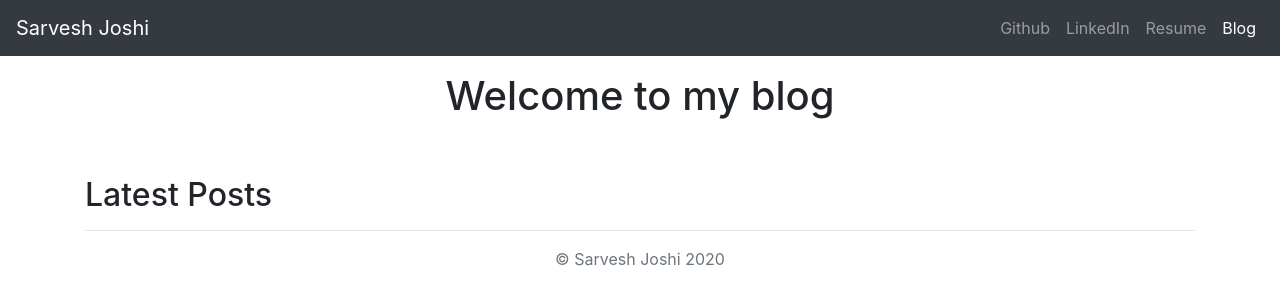
After one commit to sarveshggn/portfolio, a Django app: page /blog/ in a window 1280 px wide. The commit adds this page. Shown: the top 305 px of the page. Run offline with Django 3.2, Linux system fonts and the light colour scheme; data that the repository does not hold is empty; some libraries are stand-ins or nearby versions.

Commit message:
Done with the site

```diff
--- /dev/null
+++ b/blog/templates/blog/allblogs.html
@@ -0,0 +1,77 @@
+<!doctype html>
+<html lang="en">
+{% load staticfiles %}
+    <head>
+        <meta charset="utf-8">
+        <meta name="viewport" content="width=device-width, initial-scale=1, shrink-to-fit=no">
+        <meta name="description" content="">
+        <meta name="author" content="">
+        <link rel="icon" href="/docs/4.0/assets/img/favicons/favicon.ico">
+
+        <title>My Blog</title>
+
+        <link rel="canonical" href="https://getbootstrap.com/docs/4.0/examples/album/">
+
+        <!-- Bootstrap core CSS -->
+        <link rel="stylesheet" href="https://stackpath.bootstrapcdn.com/bootstrap/4.4.1/css/bootstrap.min.css" integrity="sha384-Vkoo8x4CGsO3+Hhxv8T/Q5PaXtkKtu6ug5TOeNV6gBiFeWPGFN9MuhOf23Q9Ifjh" crossorigin="anonymous">
+
+    </head>
+
+    <body>
+
+        <header>
+            <nav class="navbar navbar-expand-lg navbar-dark bg-dark">
+                <a class="navbar-brand" href="{% url 'home' %}">Sarvesh Joshi</a>
+                <button class="navbar-toggler" type="button" data-toggle="collapse" data-target="#navbarNav" aria-controls="navbarNav" aria-expanded="false" aria-label="Toggle navigation">
+                <span class="navbar-toggler-icon"></span>
+                </button>
+                <div class="collapse navbar-collapse" id="navbarNav">
+                    <ul class="navbar-nav ml-auto">
+                        <li class="nav-item"><a class="nav-link" href="https://github.com/sarveshggn">Github</a></li>
+                        <li class="nav-item"><a class="nav-link" href="https://www.linkedin.com/in/sarvesh-joshi/">LinkedIn</a></li>
+                        <li class="nav-item"><a class="nav-link" href="{% static 'B.Tech(IT)_Sarvesh Joshi.pdf' %}">Resume</a></li>
+                        <li class="nav-item"><a class="nav-link active" href="{% url 'allblogs' %}">Blog</a></li>
+                    </ul>
+                </div>
+            </nav>
+        </header>
+
+        <main role="main">
+            <div class="container">
+                <h1 class="text-center pt-3">Welcome to my blog</h1>
+                <br>
+                <br>
+                <h2>Latest Posts</h2>
+                <hr>
+
+                {% for blog in blogs.all %}
+                <div>
+                    <a href="{% url 'detail' blog.id %}"><h3>{{ blog.title }}</h3></a>
+                    <h8>{{ blog.pub_date_simple }}</h8>
+                    <br>
+                    <img class="img-fluid" src="{{ blog.image.url }}" height="200" width="300" alt="Pic related to blog">
+                    <br>
+                    <p>{{ blog.summary }}</p>
+                </div>
+                {% endfor %}
+
+            </div>
+        </main>
+
+        <footer class="text-muted">
+            <div class="container text-center">
+                <p>© Sarvesh Joshi {% now "Y" %}</p>
+            </div>
+            <!-- <div class="container text-right">
+                <p>Time: {% now "h:m:s" %}</p>
+            </div> -->
+        </footer>
+
+        <!-- Bootstrap core JavaScript
+        ================================================== -->
+        <!-- Placed at the end of the document so the pages load faster -->
+        <script src="https://code.jquery.com/jquery-3.4.1.slim.min.js" integrity="sha384-J6qa4849blE2+poT4WnyKhv5vZF5SrPo0iEjwBvKU7imGFAV0wwj1yYfoRSJoZ+n" crossorigin="anonymous"></script>
+        <script src="https://cdn.jsdelivr.net/npm/popper.js@1.16.0/dist/umd/popper.min.js" integrity="sha384-Q6E9RHvbIyZFJoft+2mJbHaEWldlvI9IOYy5n3zV9zzTtmI3UksdQRVvoxMfooAo" crossorigin="anonymous"></script>
+        <script src="https://stackpath.bootstrapcdn.com/bootstrap/4.4.1/js/bootstrap.min.js" integrity="sha384-wfSDF2E50Y2D1uUdj0O3uMBJnjuUD4Ih7YwaYd1iqfktj0Uod8GCExl3Og8ifwB6" crossorigin="anonymous"></script>
+    </body>
+</html>
--- /dev/null
+++ b/blog/urls.py
@@ -0,0 +1,7 @@
+from django.urls import path, include
+from . import views
+
+urlpatterns = [
+    path('', views.allblogs, name="allblogs"),
+    path('<int:blog_id>', views.detail, name="detail")
+]
--- a/blog/views.py
+++ b/blog/views.py
@@ -1,3 +1,11 @@
-from django.shortcuts import render
+from django.shortcuts import render, get_object_or_404
+from .models import Blog
 
 # Create your views here.
+def allblogs(request):
+    blogs = Blog.objects
+    return render(request, 'blog/allblogs.html', {'blogs':blogs})
+
+def detail(request, blog_id):
+    detailblog = get_object_or_404(Blog, pk=blog_id)
+    return render(request, 'blog/detail.html', {'blog':detailblog})
--- a/jobs/models.py
+++ b/jobs/models.py
@@ -3,4 +3,7 @@ from django.db import models
 # Create your models here.
 class Job(models.Model):
     image = models.ImageField(upload_to='image/')
-    summary = models.CharField(max_length=200)
+    summary = models.CharField(max_length=255)
+
+    def __str__(self):
+        return self.summary
--- a/portfolio/settings.py
+++ b/portfolio/settings.py
@@ -122,6 +122,9 @@ USE_TZ = True
 
 # Static files (CSS, JavaScript, Images)
 # https://docs.djangoproject.com/en/2.2/howto/static-files/
+STATICFILES_DIRS = [os.path.join(BASE_DIR, 'portfolio/static/')]
+
+STATIC_ROOT = os.path.join(BASE_DIR, 'static')
 
 STATIC_URL = '/static/'
 
--- a/portfolio/urls.py
+++ b/portfolio/urls.py
@@ -21,5 +21,6 @@ import jobs.views
 
 urlpatterns = [
     path('admin/', admin.site.urls),
-    path('', jobs.views.home, name="home")
+    path('', jobs.views.home, name="home"),
+    path('blog/', include('blog.urls')),
 ] + static(settings.MEDIA_URL, document_root=settings.MEDIA_ROOT)
```
Also changed, not shown: blog/models.py (+9 -0 lines), blog/templates/blog/detail.html (added, +70 -0 lines), jobs/templates/jobs/home.html (+11 -8 lines), jobs/migrations/0002_auto_20200417_1811.py (added), portfolio/static/20200219141423_IMG_5657 (2).jpg (added), portfolio/static/20200219141423_IMG_5657 (3).jpg (added), portfolio/static/20200219141423_IMG_5657 (4).jpg (added), portfolio/static/IMG-20190616-WA0010(2).jpeg (added), portfolio/static/IMG-20190616-WA0010(3).jpeg (added), 3 other files.
